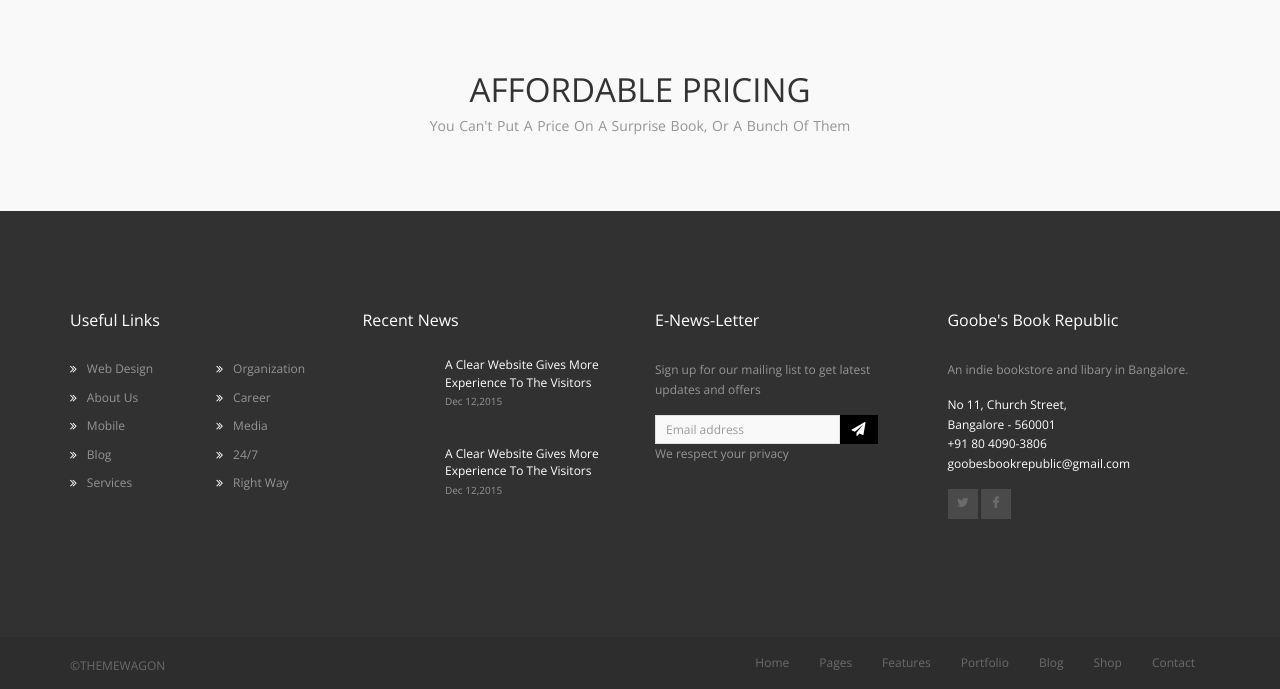
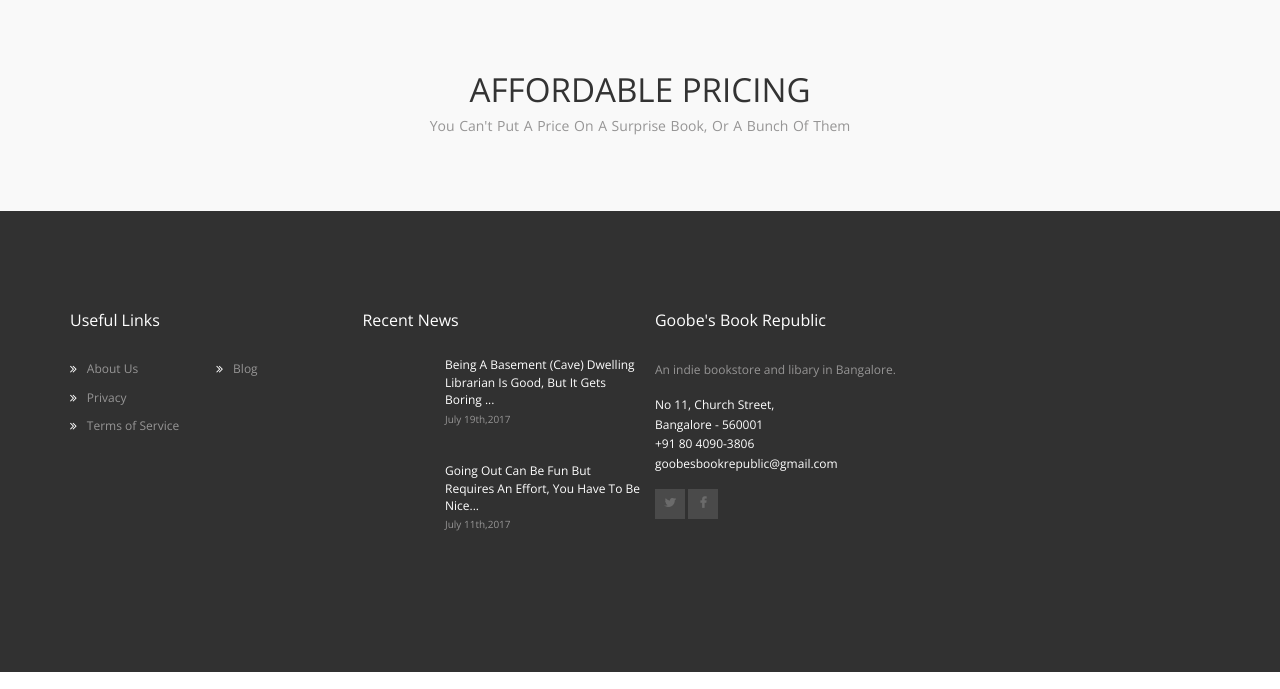
Before and after one commit to goobes/box, a Django app: page / in a window 1280 px wide. Shown: the part 1337-2026 px from the top of the page. Run offline with Django 3.2, Linux system fonts and the light colour scheme; data that the repository does not hold is empty; parts of the project's set-up code (start-up, migrations or seed data) failed here and were passed over; some libraries are stand-ins or nearby versions.

Commit message:
Cleaned up footer links

```diff
--- a/subscriptionbox/templates/base.html
+++ b/subscriptionbox/templates/base.html
@@ -105,19 +105,13 @@
                             <h4>Useful Links</h4>
                             <ul class="row footer-links">
                                 <div class="col-md-6 col-sm-6 col-xs-6">
-                                    <li><a href="#">Web Design</a></li>
-                                    <li><a href="#">About Us</a></li>
-                                    <li><a href="#">Mobile</a></li>
-                                    <li><a href="#">Blog</a></li>
-                                    <li><a href="#">Services</a></li>
+                                    <li><a href="{% url 'about' %}">About Us</a></li>
+                                    <li><a href="{% url 'privacy' %}">Privacy</a></li>
+                                    <li><a href="{% url 'tos' %}">Terms of Service</a></li>
                                 </div>
 
                                 <div class="col-md-6 col-sm-6 col-xs-6">
-                                    <li><a href="#">Organization</a></li>
-                                    <li><a href="#">Career</a></li>
-                                    <li><a href="#">Media</a></li>
-                                    <li><a href="#">24/7</a></li>
-                                    <li><a href="#">Right Way</a></li>
+                                    <li><a href="https://goobes.wordpress.com/">Blog</a></li>
                                 </div>
                             </ul>
                         </div>
@@ -132,11 +126,11 @@
                                 <div class="col-md-8 col-sm-4 col-xs-6">
                                     <div class="row">
                                         <p class="text-capitalize">
-                                            <a href="#">
-                                                a clear website gives more experience to the visitors
+                                            <a href="https://goobes.wordpress.com/2017/07/19/pet-peeves/">
+                                                Being a basement (cave) dwelling librarian is good, but it gets boring ...
                                             </a>
                                         </p>
-                                        <p class="news-date">Dec 12,2015</p>
+                                        <p class="news-date">July 19th,2017</p>
                                     </div>
                                 </div>
                             </div> <!-- /.footer-news -->
@@ -147,28 +141,14 @@
                                 <div class="col-md-8 col-sm-4 col-xs-6">
                                     <div class="row">
                                         <p class="text-capitalize">
-                                            <a href="#">
-                                                a clear website gives more experience to the visitors
+                                            <a href="https://goobes.wordpress.com/2017/07/11/weekend-issues/">
+                                                Going out can be fun but requires an effort, you have to be nice...
                                             </a>
                                         </p>
-                                        <p class="news-date">Dec 12,2015</p>
+                                        <p class="news-date">July 11th,2017</p>
                                     </div>
                                 </div>
                             </div> <!-- /.footer-news -->
-                        </div> <!-- /.footer-widget -->
-
-                        <!-- news-letter -->
-                        <div class="col-md-3 col-sm-6 col-xs-6 footer-widget">
-                            <h4>E-News-Letter</h4>
-
-                            <p>Sign up for our mailing list to get latest updates and offers</p>
-                            <div class="input-group margin-bottom-sm">
-                                <input class="form-control" type="text" placeholder="Email address">
-                                <span class="input-group-addon">
-                                    <i class="fa fa-paper-plane fa-fw"></i>
-                                </span>
-                            </div>
-                            <p>We respect your privacy</p>
                         </div> <!-- /.footer-widget -->
 
                         <!-- about avada agency -->
@@ -203,58 +183,6 @@
             </footer>
 
 
-            <!-- footer-navigation start -->
-            <nav class="hidden-xs hidden-sm navbar footer-nav" role="navigation">
-                <div class="container">
-
-                    <div class="navbar-header">
-
-                        <!-- navbar logo -->
-                        <div class="navbar-brand">
-                            <span class="sr-only">&copy;THEMEWAGON</span>
-                            <a href="index.html">
-                                &copy;THEMEWAGON
-                            </a>
-                        </div>
-                        <!-- navbar logo -->
-
-                    </div><!-- /.navbar-header -->
-
-                    <!-- nav links -->
-                    <div class="collapse navbar-collapse" id="main-nav-collapse">
-                        <ul class="nav navbar-nav navbar-right text-capitalize">
-                            <li><a href="#about">
-                                <span>home</span>
-                            </a></li>
-
-                            <li><a href="#services">
-                                <span>pages</span>
-                            </a></li>
-
-                            <li><a href="#portfolio">
-                                <span>features</span>
-                            </a></li>
-
-                            <li><a href="#team">
-                                <span>portfolio</span>
-                            </a></li>
-
-                            <li><a href="#pricing">
-                                <span>blog</span>
-                            </a></li>
-
-                            <li><a href="#blog">
-                                <span>shop</span>
-                            </a></li>
-
-                            <li><a href="#contact">
-                                <span>contact</span>
-                            </a></li>
-                        </ul>
-                    </div><!-- nav links -->
-
-                </div><!-- /.container -->
-            </nav>
             <!-- footer-navigation end -->
 
         </div> <!-- end of /#home-page -->
```
